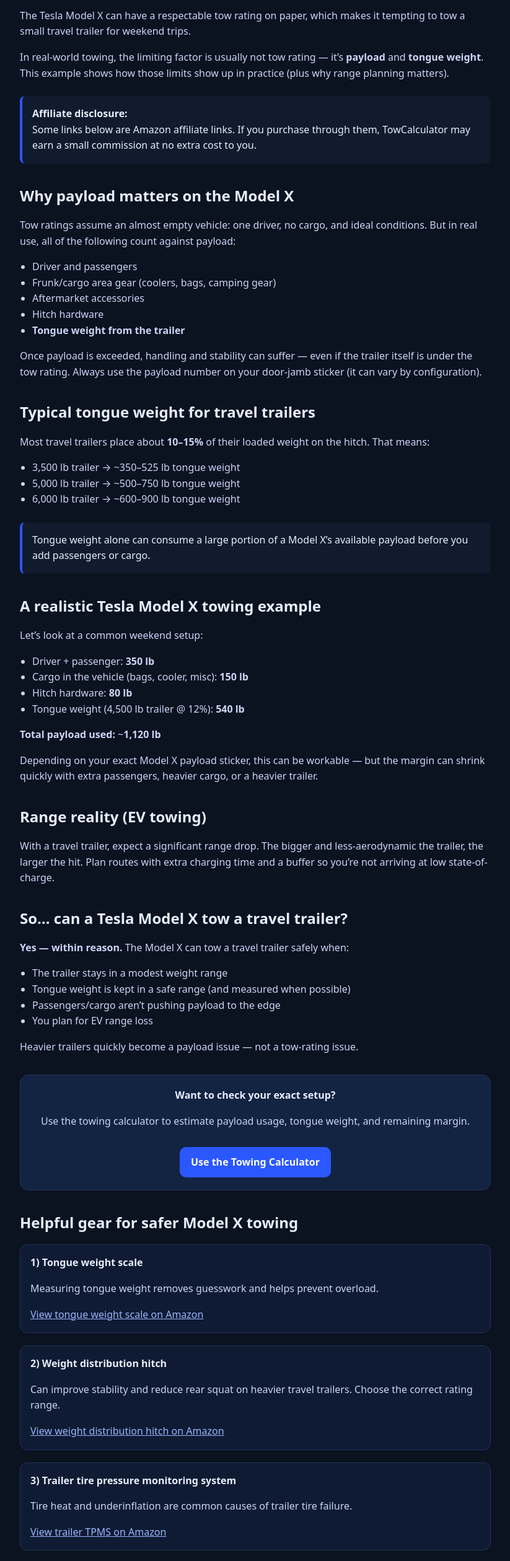
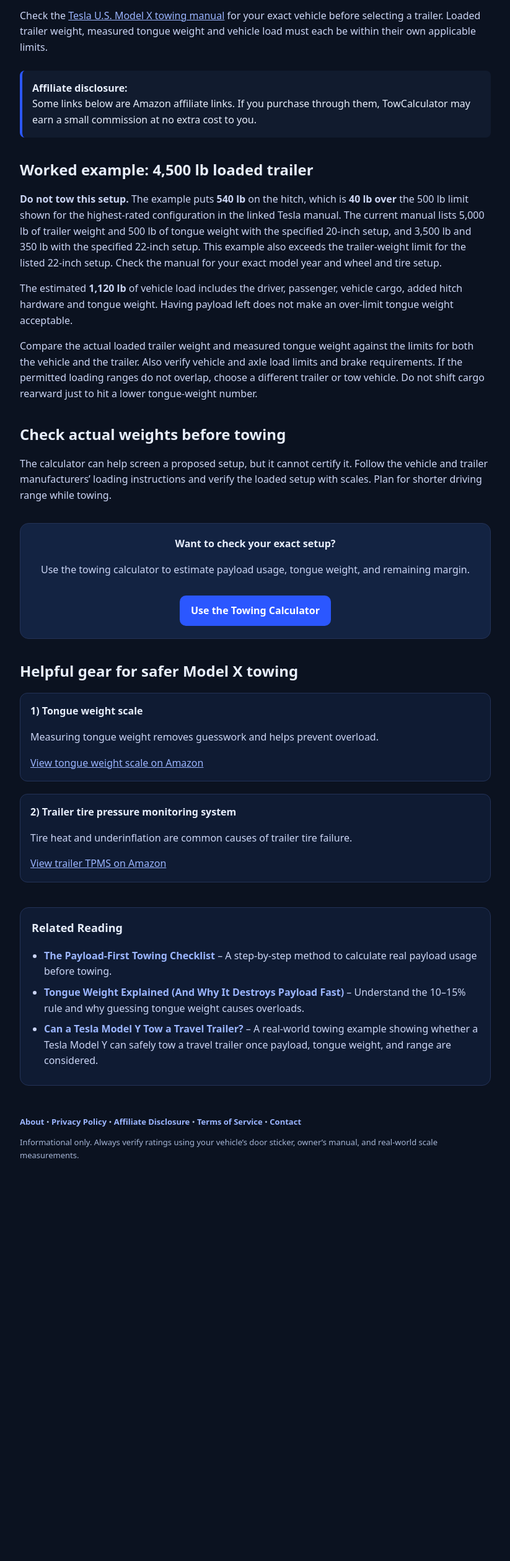
Before and after one commit to Warren1992/towcalculator-site, a plain HTML site: page blog/can-a-tesla-model-x-tow-a-travel-trailer.html in a window 1280 px wide. Shown: the part 141-2660 px from the top of the page at 62% size, without its empty margins (228-1051 px from the left). After the commit the page ends 2047 px from the top, so only its background shows below. Drawn offline with Linux system fonts and the light colour scheme.

Commit message:
Correct Tesla Model 3, X and Y towing examples

```diff
--- a/blog/can-a-tesla-model-x-tow-a-travel-trailer.html
+++ b/blog/can-a-tesla-model-x-tow-a-travel-trailer.html
@@ -7,7 +7,7 @@
 <script async src="https://pagead2.googlesyndication.com/pagead/js/adsbygoogle.js?client=ca-pub-8811280852385963"
      crossorigin="anonymous"></script>
 
-  <meta name="description" content="A real-world towing example showing whether a Tesla Model X can safely tow a travel trailer once payload, tongue weight, and cargo are factored in." />
+  <meta name="description" content="Check Tesla Model X trailer towing eligibility, loaded weight and tongue weight limits, with a worked example that exceeds the manufacturer’s limit." />
   <meta name="viewport" content="width=device-width, initial-scale=1" />
   <link rel="icon" href="/favicon.ico" />
 
@@ -144,16 +144,7 @@
 
     <h1>Can a Tesla Model X Tow a Travel Trailer?</h1>
 
-    <p>
-      The Tesla Model X can have a respectable tow rating on paper, which makes it tempting to tow a small
-      travel trailer for weekend trips.
-    </p>
-
-    <p>
-      In real-world towing, the limiting factor is usually not tow rating —
-      it’s <strong>payload</strong> and <strong>tongue weight</strong>.
-      This example shows how those limits show up in practice (plus why range planning matters).
-    </p>
+    <p>Check the <a href="https://www.tesla.com/ownersmanual/modelx/en_us/GUID-7A684E2F-D43E-4A0E-AD21-811B04CE53BB.html">Tesla U.S. Model X towing manual</a> for your exact vehicle before selecting a trailer. Loaded trailer weight, measured tongue weight and vehicle load must each be within their own applicable limits.</p>
 
     <div class="callout">
       <strong>Affiliate disclosure:</strong><br>
@@ -161,89 +152,13 @@
       TowCalculator may earn a small commission at no extra cost to you.
     </div>
 
-    <h2>Why payload matters on the Model X</h2>
+    <h2>Worked example: 4,500 lb loaded trailer</h2>
+    <p><strong>Do not tow this setup.</strong> The example puts <strong>540 lb</strong> on the hitch, which is <strong>40 lb over</strong> the 500 lb limit shown for the highest-rated configuration in the linked Tesla manual. The current manual lists 5,000 lb of trailer weight and 500 lb of tongue weight with the specified 20-inch setup, and 3,500 lb and 350 lb with the specified 22-inch setup. This example also exceeds the trailer-weight limit for the listed 22-inch setup. Check the manual for your exact model year and wheel and tire setup.</p>
+    <p>The estimated <strong>1,120 lb</strong> of vehicle load includes the driver, passenger, vehicle cargo, added hitch hardware and tongue weight. Having payload left does not make an over-limit tongue weight acceptable.</p>
+    <p>Compare the actual loaded trailer weight and measured tongue weight against the limits for both the vehicle and the trailer. Also verify vehicle and axle load limits and brake requirements. If the permitted loading ranges do not overlap, choose a different trailer or tow vehicle. Do not shift cargo rearward just to hit a lower tongue-weight number.</p>
 
-    <p>
-      Tow ratings assume an almost empty vehicle: one driver, no cargo, and ideal conditions.
-      But in real use, all of the following count against payload:
-    </p>
-
-    <ul>
-      <li>Driver and passengers</li>
-      <li>Frunk/cargo area gear (coolers, bags, camping gear)</li>
-      <li>Aftermarket accessories</li>
-      <li>Hitch hardware</li>
-      <li><strong>Tongue weight from the trailer</strong></li>
-    </ul>
-
-    <p>
-      Once payload is exceeded, handling and stability can suffer — even if the trailer itself is under the tow rating.
-      Always use the payload number on your door-jamb sticker (it can vary by configuration).
-    </p>
-
-    <h2>Typical tongue weight for travel trailers</h2>
-
-    <p>
-      Most travel trailers place about <strong>10–15%</strong> of their loaded weight on the hitch.
-      That means:
-    </p>
-
-    <ul>
-      <li>3,500 lb trailer → ~350–525 lb tongue weight</li>
-      <li>5,000 lb trailer → ~500–750 lb tongue weight</li>
-      <li>6,000 lb trailer → ~600–900 lb tongue weight</li>
-    </ul>
-
-    <div class="callout">
-      Tongue weight alone can consume a large portion of a Model X’s available payload
-      before you add passengers or cargo.
-    </div>
-
-    <h2>A realistic Tesla Model X towing example</h2>
-
-    <p>
-      Let’s look at a common weekend setup:
-    </p>
-
-    <ul>
-      <li>Driver + passenger: <strong>350 lb</strong></li>
-      <li>Cargo in the vehicle (bags, cooler, misc): <strong>150 lb</strong></li>
-      <li>Hitch hardware: <strong>80 lb</strong></li>
-      <li>Tongue weight (4,500 lb trailer @ 12%): <strong>540 lb</strong></li>
-    </ul>
-
-    <p>
-      <strong>Total payload used:</strong> ~<strong>1,120 lb</strong>
-    </p>
-
-    <p>
-      Depending on your exact Model X payload sticker, this can be workable — but the margin can shrink quickly with
-      extra passengers, heavier cargo, or a heavier trailer.
-    </p>
-
-    <h2>Range reality (EV towing)</h2>
-
-    <p>
-      With a travel trailer, expect a significant range drop. The bigger and less-aerodynamic the trailer,
-      the larger the hit. Plan routes with extra charging time and a buffer so you’re not arriving at low state-of-charge.
-    </p>
-
-    <h2>So… can a Tesla Model X tow a travel trailer?</h2>
-
-    <p>
-      <strong>Yes — within reason.</strong> The Model X can tow a travel trailer safely when:
-    </p>
-
-    <ul>
-      <li>The trailer stays in a modest weight range</li>
-      <li>Tongue weight is kept in a safe range (and measured when possible)</li>
-      <li>Passengers/cargo aren’t pushing payload to the edge</li>
-      <li>You plan for EV range loss</li>
-    </ul>
-
-    <p>
-      Heavier trailers quickly become a payload issue — not a tow-rating issue.
-    </p>
+    <h2>Check actual weights before towing</h2>
+    <p>The calculator can help screen a proposed setup, but it cannot certify it. Follow the vehicle and trailer manufacturers’ loading instructions and verify the loaded setup with scales. Plan for shorter driving range while towing.</p>
 
     <div class="cta">
       <strong>Want to check your exact setup?</strong>
@@ -269,20 +184,7 @@
     </div>
 
     <div class="affiliate">
-      <strong>2) Weight distribution hitch</strong>
-      <p>
-        Can improve stability and reduce rear squat on heavier travel trailers.
-        Choose the correct rating range.
-      </p>
-      <a href="https://amzn.to/4ahPDRm"
-         target="_blank"
-         rel="nofollow sponsored noopener">
-        View weight distribution hitch on Amazon
-      </a>
-    </div>
-
-    <div class="affiliate">
-      <strong>3) Trailer tire pressure monitoring system</strong>
+      <strong>2) Trailer tire pressure monitoring system</strong>
       <p>
         Tire heat and underinflation are common causes of trailer tire failure.
       </p>
```
Also changed, not shown: blog/can-a-tesla-model-3-tow-a-travel-trailer.html (+9 -109 lines), blog/can-a-tesla-model-y-tow-a-travel-trailer.html (+8 -94 lines).
